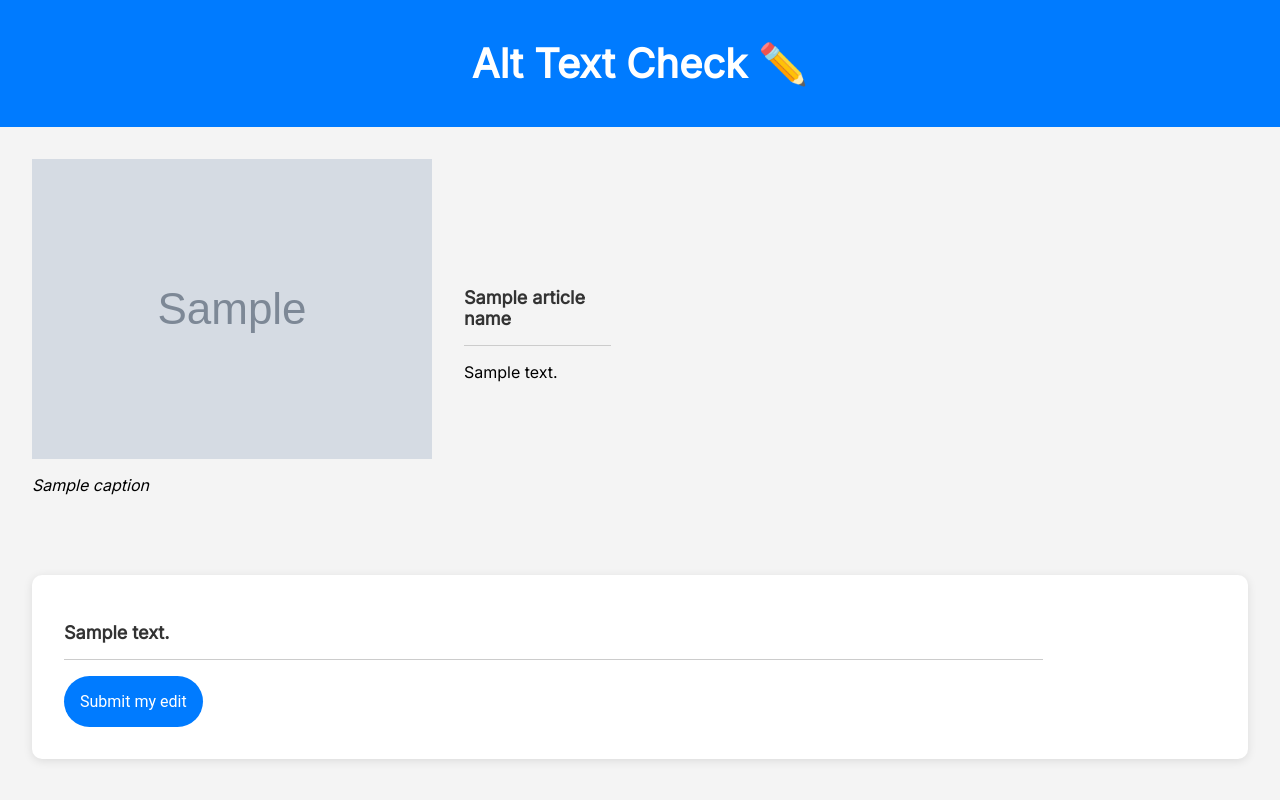
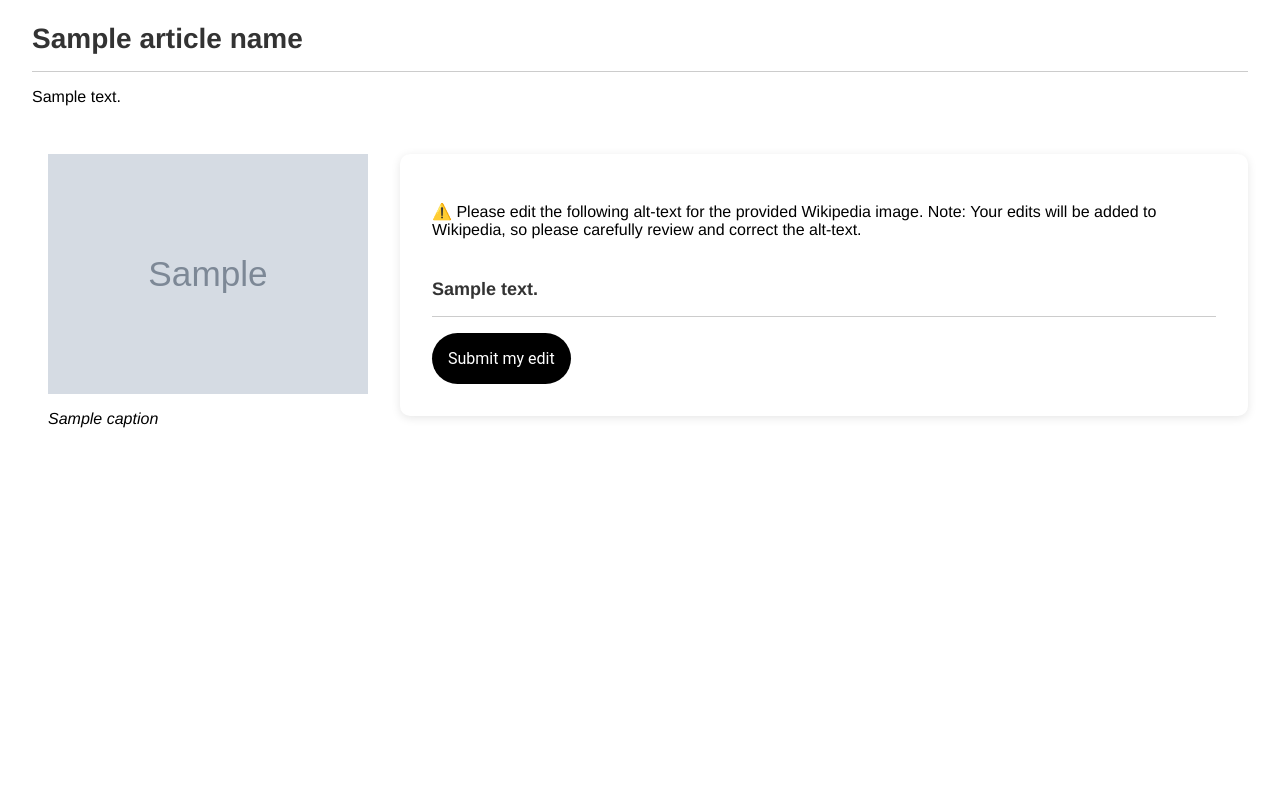
Before and after one commit to tracyywei/alttext-study, a Flask app: template templates/index.html in a window 1280 px wide. Run offline with Flask 2, Linux system fonts and the light colour scheme; the template is opened without the code that fills it: most values are stand-ins (such as "Sample title", 1, 10 or a date in 2020); grey boxes marked "Sample" are stand-in pictures.

Commit message:
polished styling

```diff
--- a/static/style.css
+++ b/static/style.css
@@ -1,22 +1,34 @@
-@import url('https://fonts.googleapis.com/css2?family=Inter&display=swap');
+/* @import url('https://fonts.googleapis.com/css2?family=Inter&display=swap'); */
 
 body {
-  font-family: 'Inter', sans-serif;
+  font-family: 'Helvetica Neue', sans-serif;
   margin: 0;
   padding: 0;
-  background-color: #f4f4f4;
 }
 
 header {
-  background-color: #007bff;
-  color: white;
-  text-align: center;
-  padding: 0.75rem;
+  text-align: left;
+  padding: 2rem 2rem 1rem 2rem;
   font-size: 1.25rem;
 }
 
+h1 {
+  font-size: 28px;
+}
+
+h2 {
+  font-size: 20px;
+  color: #333;
+}
+
+#textarea > h2 {
+  font-size: 18px;
+  border-bottom: 1px solid #ccc;
+  margin-bottom: 1rem;
+  padding-bottom: 1rem;
+}
+
 .widthContainer {
-  /* max-width: 800px; */
   margin: 0 auto;
   padding: 2rem;
   display: flex;
@@ -30,16 +42,18 @@ header {
   flex-grow: 1;
   flex-direction: row;
   align-items: center;
-  /* width: 20%; */
 }
 
-.imageContainer > img {
-  width: 30rem;
+img {
+  max-width: 20rem;
+  padding-right: 2rem;
 }
 
 .captionContainer {
   display: flex;
   flex-direction: column;
+  margin-left: 1rem;
+  max-width: 30%;
 }
 
 .captionContainer > p {
@@ -48,12 +62,16 @@ header {
 }
 
 .contextContainer {
-  padding: 1rem;
-  margin-left: 1rem;
+  padding-left: 2rem;
+  padding-right: 2rem;
 }
 
 .contextContainer > h2 {
-  font-weight: bolder;
+  font-size: 28px;
+  color: #333;
+  margin-bottom: 1rem;
+  border-bottom: 1px solid #ccc;
+  padding-bottom: 1rem;
 }
 
 .buttonContainer {
@@ -75,6 +93,11 @@ header {
   display: column;
   flex-direction: row;
   width: 100%;
+  height: fit-content;
+}
+
+#textarea > p {
+  padding-bottom: 1.5rem;
 }
 
 input {
@@ -97,17 +120,9 @@ button {
   font-size: 1rem;
   color: white;
   cursor: pointer;
-  background-color: #007bff;
+  background-color: black;
   width: fit-content;
-}
-
-h2 {
-  font-size: 18px;
-  color: #333;
-  margin-bottom: 1rem;
-  border-bottom: 1px solid #ccc;
-  padding-bottom: 1rem;
-  width: 85%;
+  height: fit-content;
 }
 
 #editedText {
--- a/templates/index.html
+++ b/templates/index.html
@@ -46,23 +46,20 @@
   </script>
 </head>
 
+
 <body>
-  <header>
-    <h1>Alt Text Check ✏️</h1>
-  </header>
-  <div class="imageContainer">
+  <div class="contextContainer">
+    <h2>{{ article_name | safe }}</h2>
+    <p>{{ context | safe }}</p>
+  </div>
+  <div class="widthContainer">
     <div class="captionContainer">
       <img src="{{ image_url }}" id="wikiphoto">
       <p>{{ caption | safe }}</p>
     </div>
-    <div class="contextContainer">
-      <h2>{{ article_name | safe }}</h2>
-      <p>{{ context | safe }}</p>
-    </div>
-  </div>
-  <div class="widthContainer">
       <div class="buttonContainer">
         <form id="textarea" action="{{ url_for('getText')}}" method="post">
+          <p>⚠️ Please edit the following alt-text for the provided Wikipedia image. Note: Your edits will be added to Wikipedia, so please carefully review and correct the alt-text.</p>
           <input type="hidden" name="editedText" id="editedText">
           <h2 contenteditable="true">{{ corrected_text | safe }}</h2>
           <input type="hidden" name="ogText" id="ogText">
```
Also changed, not shown: 2 other files.
